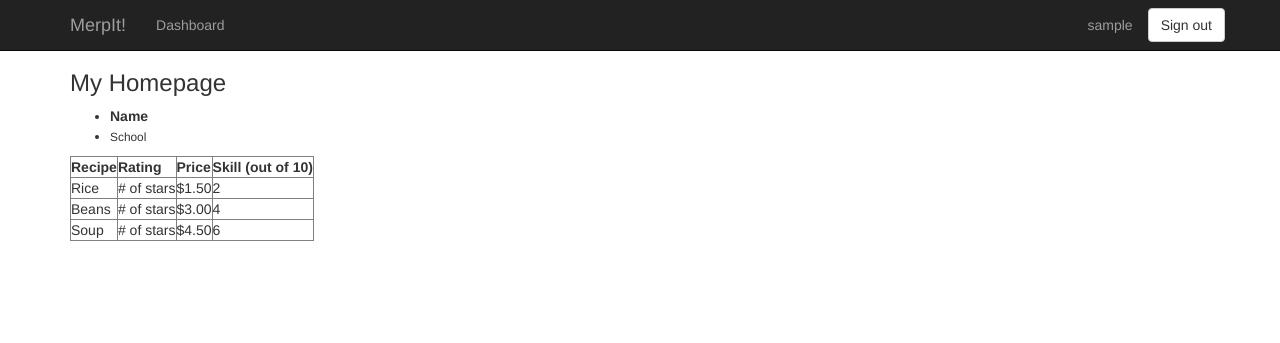
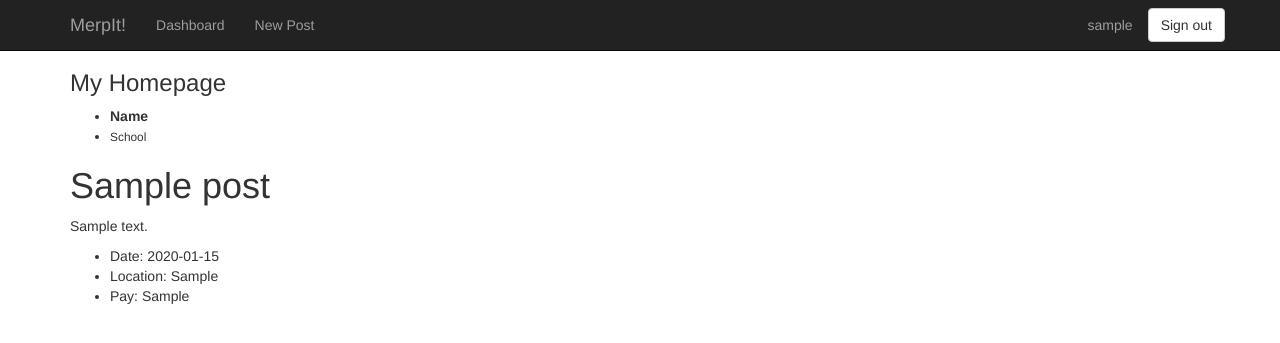
Before and after one commit to austinheimark/SoCollege, a Flask app: page /dashboard in a window 1280 px wide. Shown: the top 343 px of the page. Run offline with Flask 2, Linux system fonts and the light colour scheme; the visitor is signed in with stand-in values (Sample User, id 1); tables that the repository leaves empty hold one stand-in row (values such as "Sample post"); some libraries are stand-ins or nearby versions.

Commit message:
Newpost.html displays the posts, other style changes

```diff
--- a/templates/dashboard.html
+++ b/templates/dashboard.html
@@ -7,32 +7,15 @@
 				<li><small>School</small></li>
 			</ul>
 		</div>
-		<div class="main">
-			<table border="1">
-				<tr>
-					<th>Recipe</th>
-					<th>Rating</th>
-					<th>Price</th>
-					<th>Skill (out of 10)</th>
-				</tr>
-				<tr>
-					<td>Rice</td>
-					<td># of stars</td>
-					<td>$1.50</td>
-					<td>2</td>
-				</tr>
-				<tr>
-					<td>Beans</td>
-					<td># of stars</td>
-					<td>$3.00</td>
-					<td>4</td>
-				</tr>
-				<tr>
-					<td>Soup</td>
-					<td># of stars</td>
-					<td>$4.50</td>
-					<td>6</td>
-				</tr>
-			</table>
-		</div>
+	<div class="main">
+	{% for post in posts %}
+		<h1>{{ post.title }}</h1>
+		<p>{{ post.description }}</p>
+		<ul>
+			<li>Date: {{ post.date }}</li>
+			<li>Location: {{ post.location }}</li>
+			<li>Pay: {{ post.pay }}</li>
+		</ul>
+	{% endfor %}
+	</div>
 {% endblock %}
--- a/templates/home.html
+++ b/templates/home.html
@@ -4,5 +4,6 @@
 	<h1>Introducing MerpIt!</h1>
 	<p>This is as far as I'll go in terms of UI until youse do some more internal work.</p>
 	<p><a class="btn btn-lg btn-primary">Wake me up when youse come back.</a></p>
+
 </div>
 {% endblock %}
--- a/templates/layout.html
+++ b/templates/layout.html
@@ -21,6 +21,8 @@
 		<ul class="nav navbar-nav">
 			{% if 'username' in session %}
 			<li><a href="{{ url_for('dashboard') }}">Dashboard</a></li>
+			<li><a href="{{ url_for('newpost') }}">New Post</a></li>
+
 			{% endif %}
 		</ul>
 		{% if 'username' in session %}
```
Also changed, not shown: templates/newpost.html (+9 -5 lines).
